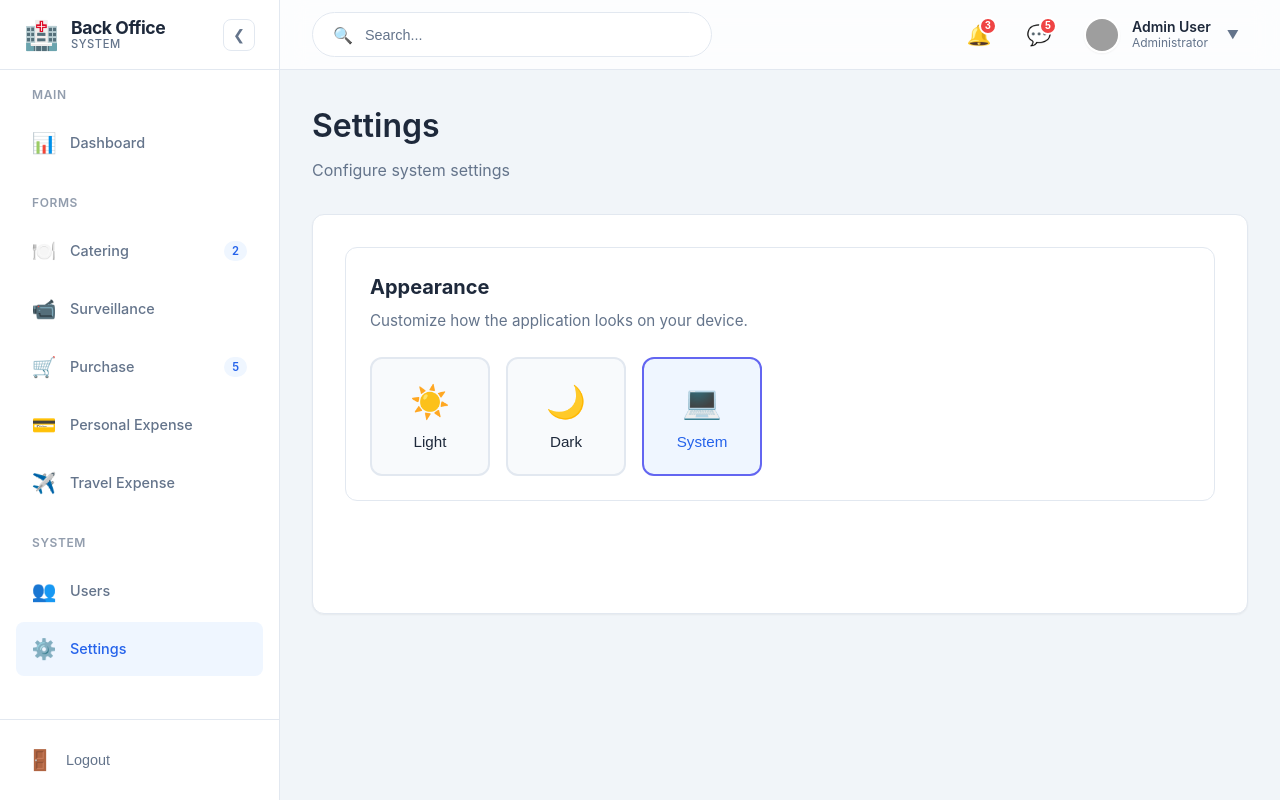
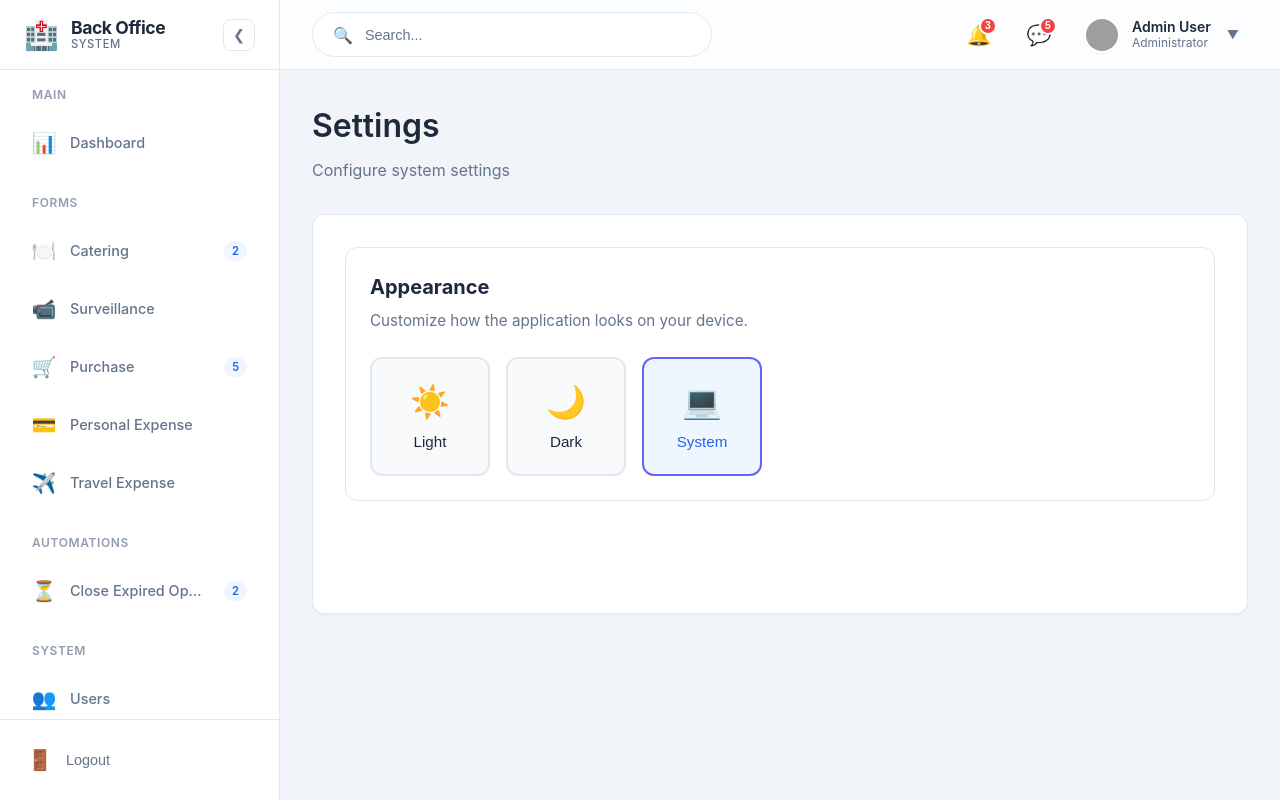
Before and after one commit to vpteruel/hpha-back-office-system, a React (Vite) app in the folder apps/frontend/: page /settings in a window 1280 px wide. Built offline with nearby package versions, Linux system fonts and the light colour scheme; grey boxes are pictures that could not be loaded.

Commit message:
feat: Implement an "Automations" section in the ModernSidebar

```diff
--- a/apps/frontend/src/components/ModernSidebar.tsx
+++ b/apps/frontend/src/components/ModernSidebar.tsx
@@ -59,6 +59,19 @@ const menuGroups: MenuGroup[] = [
         label: "Travel Expense",
         icon: "✈️",
         path: "/forms/travel-expense",
+      },
+    ],
+  },
+  {
+    id: "automations",
+    title: "Automations",
+    items: [
+      {
+        id: "close-expired-opportunities",
+        label: "Close Expired Opportunities",
+        icon: "⏳",
+        path: "/automations/close-expired-opportunities",
+        badge: "2",
       },
     ],
   },
```
